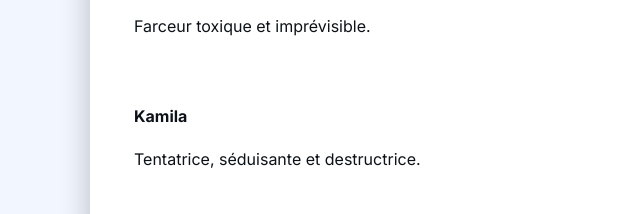
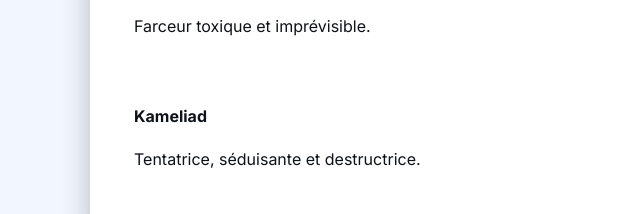
Before and after one commit to TonyCreativeDesign/Ame-Et-Conscience, a plain HTML site: page index.html in a window 1280 px wide. Shown: the part 1637-1851 px from the top of the page, 18-658 px from the left. Drawn offline with Linux system fonts and the light colour scheme.

Commit message:
Update index.html

```diff
--- a/index.html
+++ b/index.html
@@ -117,7 +117,7 @@
       <div class="grid grid--2">
         <article class="chip"><h4>Tobias</h4><p>Farceur toxique et imprévisible.</p></article>
         <article class="chip"><h4>Bret</h4><p>Philosophe pessimiste mais attachant.</p></article>
-        <article class="chip"><h4>Kamila</h4><p>Tentatrice, séduisante et destructrice.</p></article>
+        <article class="chip"><h4>Kameliad</h4><p>Tentatrice, séduisante et destructrice.</p></article>
         <article class="chip"><h4>Séréno</h4><p>Âme perdue dans ses dépendances.</p></article>
       </div>
     </section>
```
